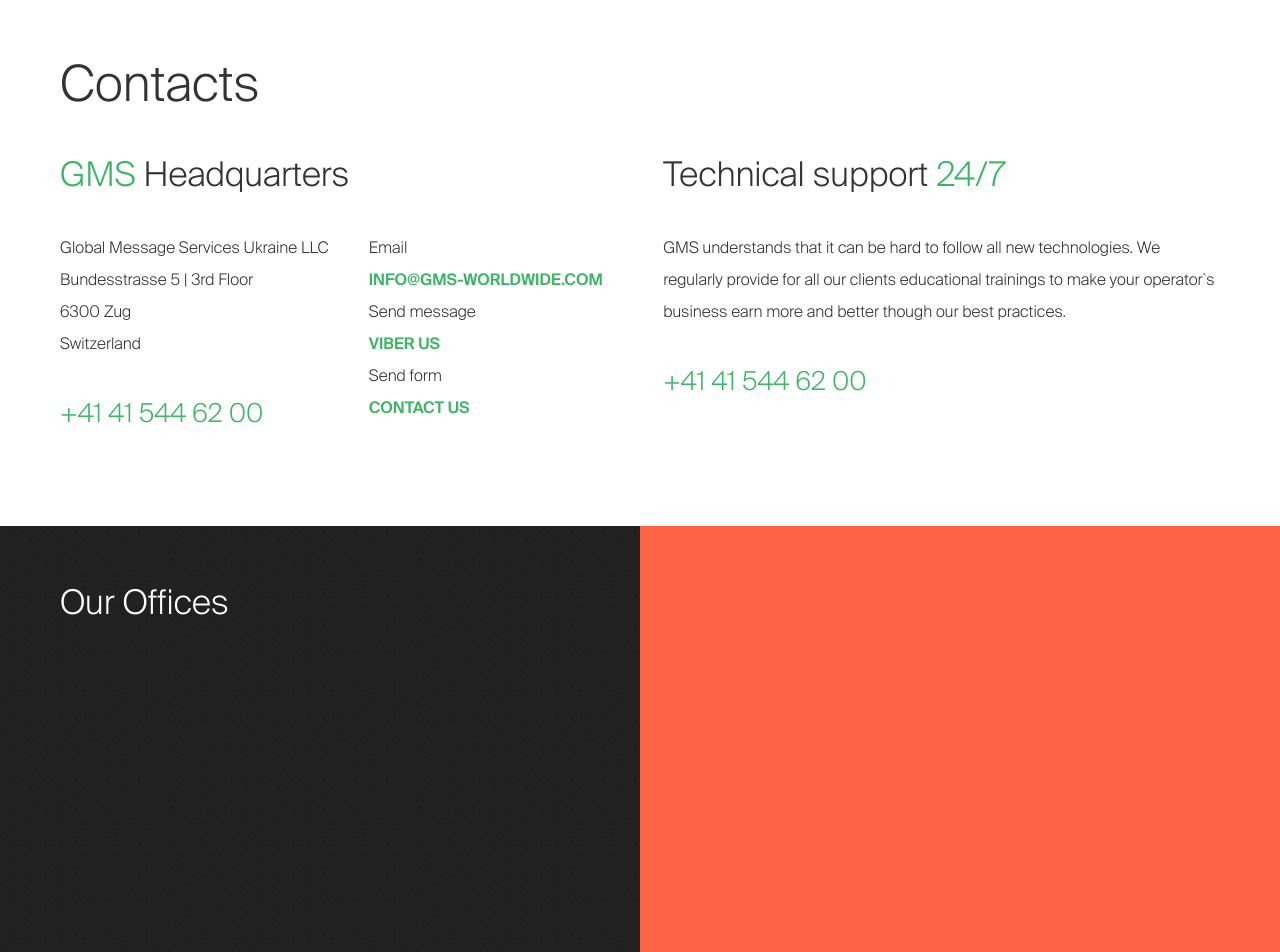
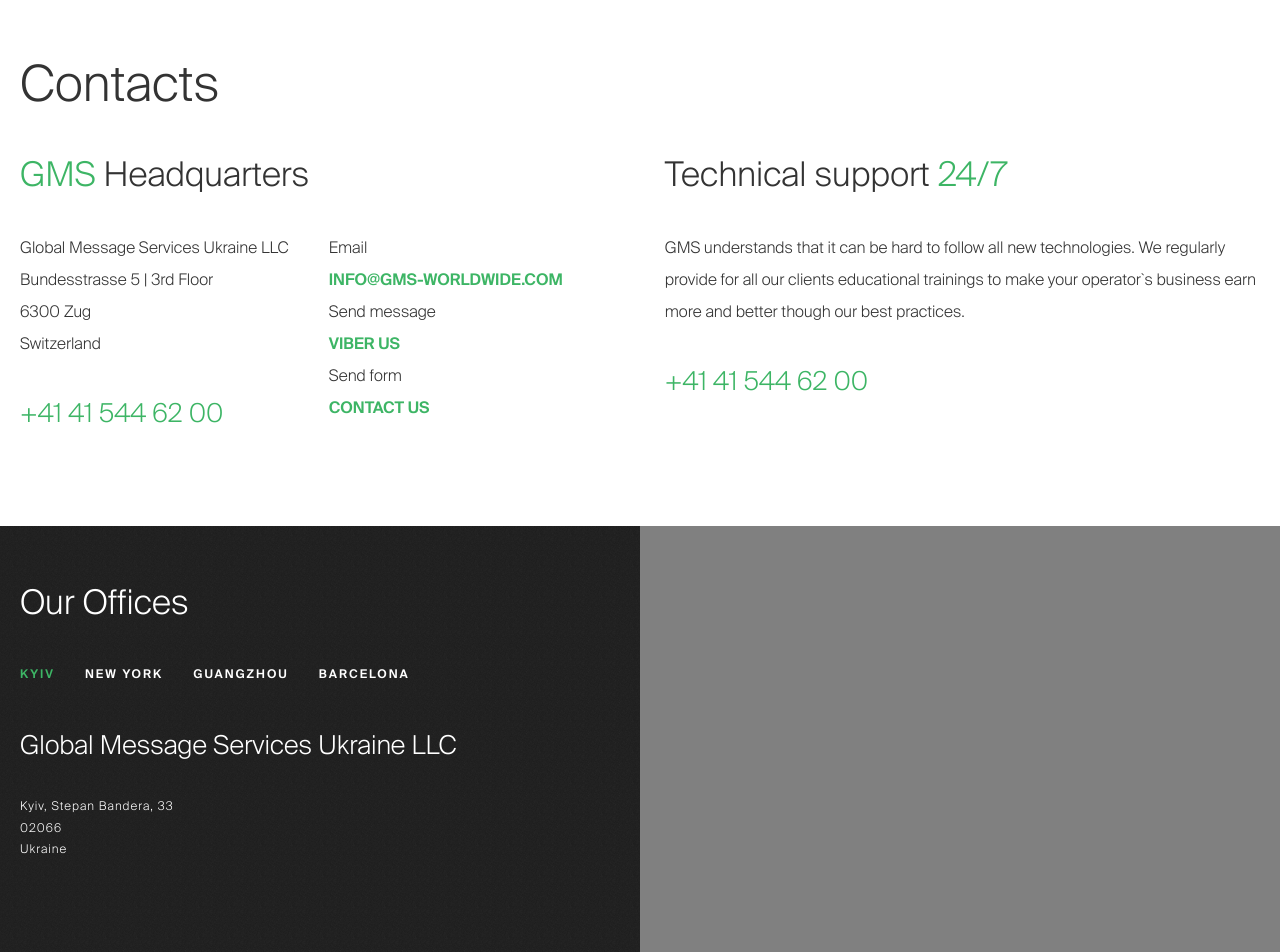
Before and after one commit to gerasimvol/vintage-contacts, a Vue app: page / in a window 1280 px wide. Shown: the top 952 px of the page. Built offline with nearby package versions, Linux system fonts and the light colour scheme.

Commit message:
Add office tabs

```diff
--- a/src/assets/styles/main.scss
+++ b/src/assets/styles/main.scss
@@ -2,8 +2,14 @@
 @import './colors.scss';
 @import './fonts.scss';
 @import './typography.scss';
+@import './media.scss';
 
 .container {
   max-width: 1280px;
   margin: 0 auto;
+  padding: 0 20px;
+
+  @include mobileSm {
+    padding: 0 10px;
+  }
 }
--- a/src/assets/styles/media.scss
+++ b/src/assets/styles/media.scss
@@ -1,3 +1,9 @@
+@mixin mobileSm {
+  @media (max-width: 400px) {
+    @content;
+  }
+}
+
 @mixin mobile {
   @media (max-width: 600px) {
     @content;
--- a/src/components/sections/Offices.vue
+++ b/src/components/sections/Offices.vue
@@ -1,8 +1,28 @@
 <template>
   <main class="offices-wrapper">
     <div class="offices">
-      <section class="offices__info container">
-        <h2 class="info__title">Our Offices</h2>
+      <section class="offices__info-wrapper container">
+        <div class="offices__info">
+          <h2 class="info__title">Our Offices</h2>
+          <ul class="offices__list">
+            <li
+              v-for="(office, index) in offices"
+              :key="`office-${index}`"
+              :class="getOfficeClasses(index)"
+              @click="onOfficeSelect(index)"
+            >
+              {{ office.name }}
+            </li>
+          </ul>
+          <section class="offices__office">
+            <h3 class="office__title text_light">{{ selectedOffice.title }}</h3>
+            <address class="office__address text_light">
+              {{ selectedOffice.location }}<br>
+              {{ selectedOffice.index }}<br>
+              {{ selectedOffice.country }}
+            </address>
+          </section>
+        </div>
       </section>
       <section class="offices__map-wrapper">
         <div class="offices__map"></div>
@@ -12,8 +32,32 @@
 </template>
 
 <script>
+import offices from '@/utils/offices.json'
+
 export default {
-  name: 'Offices'
+  name: 'Offices',
+  data () {
+    return {
+      offices,
+      activeOfficeIndex: 0
+    }
+  },
+  computed: {
+    selectedOffice () {
+      return offices[this.activeOfficeIndex].address
+    }
+  },
+  methods: {
+    getOfficeClasses (officeIndex) {
+      return [
+        'offices__list-item', 'text_bold',
+        { 'offices__list-item_active': officeIndex === this.activeOfficeIndex }
+      ]
+    },
+    onOfficeSelect (officeIndex) {
+      this.activeOfficeIndex = officeIndex
+    }
+  }
 }
 </script>
 
@@ -31,11 +75,50 @@
     }
 
     &__info {
-      padding: 60px 60px 100px;
+      width: 45%;
+      position: relative;
+      z-index: 2;
 
-      @include tablet {
-        padding: 20px 20px 80px;
+      &-wrapper {
+        padding-top: 60px ;
+        padding-bottom: 100px;
+
+        @include tablet {
+          padding-top: 20px ;
+          padding-bottom: 80px;
+        }
       }
+    }
+
+    &__list {
+      display: flex;
+      margin: 38px 0 42px;
+
+      &-item {
+        color: $c-white;
+        text-transform: uppercase;
+        font-size: 1.2rem;
+        cursor: pointer;
+        letter-spacing: 2px;
+        transition: color 0.3s;
+        padding: 10px 15px;
+
+        &:first-child {
+          padding-left: 0;
+        }
+
+        &:hover {
+          color: $c-active;
+        }
+
+        &_active {
+          color: $c-active;
+        }
+      }
+    }
+
+    &__office {
+      color: $c-white;
     }
 
     &__map {
@@ -44,7 +127,8 @@
         top: 0;
         left: 0;
         width: 100vw;
-        min-height: 500px;
+        height: 100%;
+        z-index: 0;
       }
 
       width: 50%;
@@ -52,7 +136,7 @@
       position: absolute;
       top: 0;
       right: 0;
-      background: tomato;
+      background: gray;
     }
   }
 
@@ -61,4 +145,16 @@
       color: $c-white;
     }
   }
+
+  .office {
+    &__title {
+      margin-bottom: 38px;
+    }
+
+    &__address {
+      font-size: 1.2rem;
+      line-height: 1.8;
+      letter-spacing: 1px;
+    }
+  }
 </style>
--- a/src/components/sections/VHeader.vue
+++ b/src/components/sections/VHeader.vue
@@ -84,10 +84,12 @@
   @import 'media';
 
   .header {
-    padding: 60px 60px 100px;
+    padding-top: 60px ;
+    padding-bottom: 100px;
 
     @include tablet {
-      padding: 20px 20px 80px;
+      padding-top: 20px ;
+      padding-bottom: 80px;
     }
 
     &-content {
--- /dev/null
+++ b/src/utils/offices.json
@@ -0,0 +1,38 @@
+[
+  {
+    "name": "Kyiv",
+    "address": {
+      "title": "Global Message Services Ukraine LLC",
+      "location": "Kyiv, Stepan Bandera, 33",
+      "index": "02066",
+      "country": "Ukraine"
+    }
+  },
+  {
+    "name": "New York",
+    "address": {
+      "title": "Headquarters",
+      "location": "1027 Flatbush Ave, Brooklyn, NY",
+      "index": "11226",
+      "country": "USA"
+    }
+  },
+  {
+    "name": "Guangzhou",
+    "address": {
+      "title": "Marketing Department",
+      "location": "58F7 Baiyun, Guangzhou",
+      "index": "510000",
+      "country": "China"
+    }
+  },
+  {
+    "name": "Barcelona",
+    "address": {
+      "title": "Production Office",
+      "location": "Carrer del Consell de Cent, 566",
+      "index": "08013",
+      "country": "Spain"
+    }
+  }
+]
```
